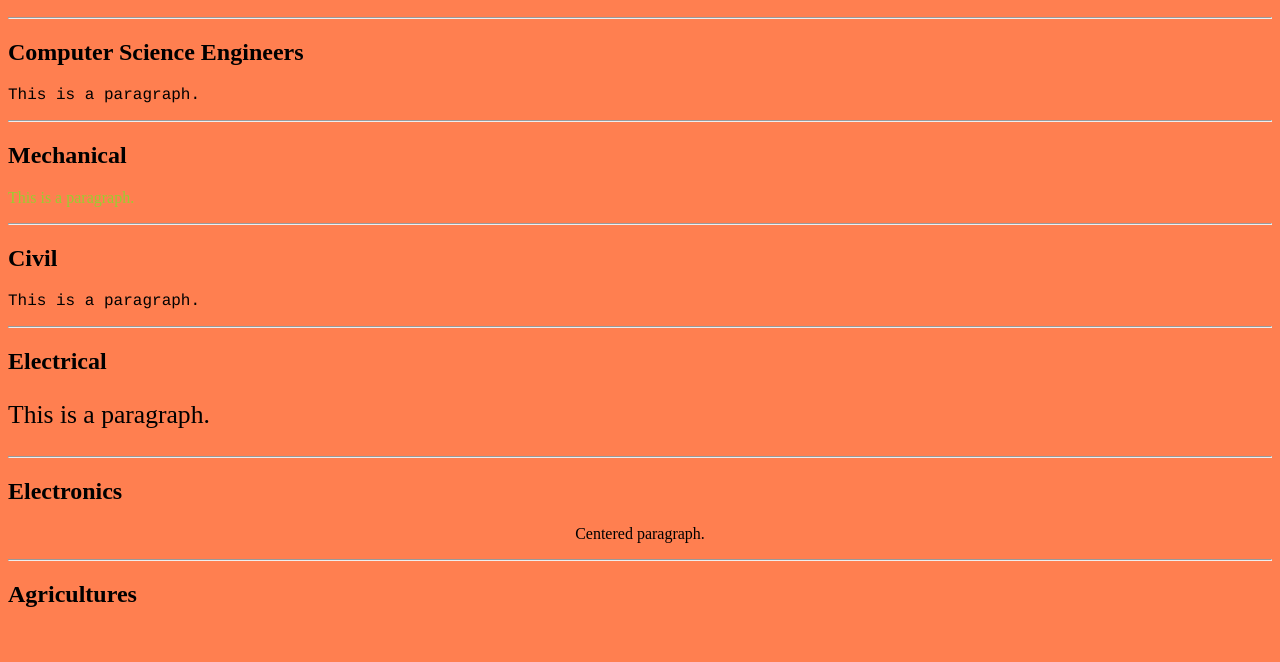
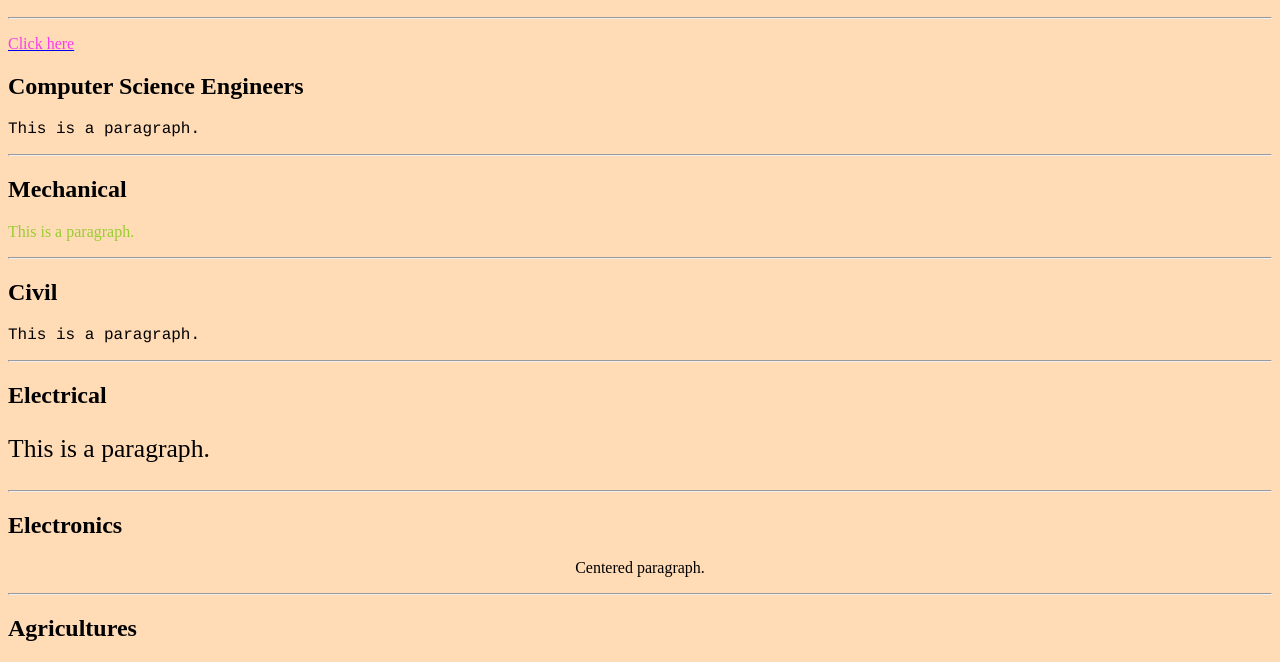
Before and after one commit to Mayankmishra110/Javascript-practice, a plain HTML site: page index.html in a window 1280 px wide. Shown: the part 201-863 px from the top of the page. Before the commit the page ends 829 px from the top, so only its background shows below. Drawn offline with Linux system fonts and the light colour scheme.

Commit message:
Update index.html

```diff
--- a/index.html
+++ b/index.html
@@ -6,13 +6,14 @@
     <meta name="viewport" content="width=device-width, initial-scales=1.0">
     <link rel="icon" href="favicon.ico" type="image/x-icon">
     <title>Meta Tags</title>
-    <body style="background-color:coral;">
+    <body style="background-color:rgba(255, 170, 80, 0.416);">
 </head>
     <body>
 <title></title>
 <h1 style="font-size:60px;">Welcome to Recruitment of gurus.</h1>
 <p style="font-size:200%;">This is a paragraph.</p>
 <hr>
+<a href="www.apneteachers.com"><p style="color:rgba(251, 0, 255, 0.731);">Click here</p> </a>
  <h2>Computer Science Engineers<i></i></h2>
  <p style="font-family:courier;">This is a paragraph.</p>
  <hr>
```
